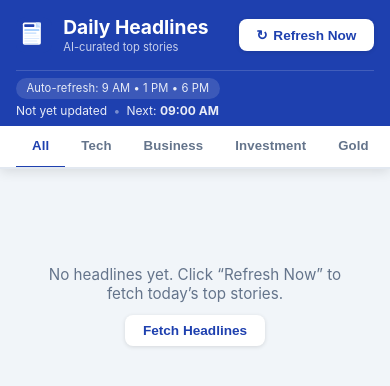
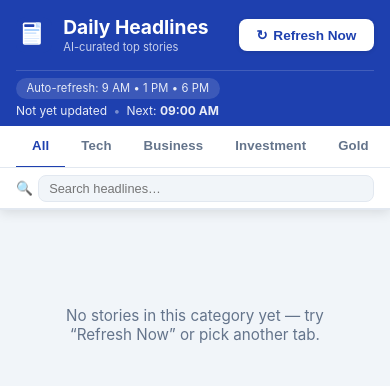
Before and after one commit to thejoprakash05-ops/multi-agent-newsletter, a Flask app: page / in a window 390 px wide. Shown: the top 386 px of the page. Run offline with Flask 3, Linux system fonts and the light colour scheme; data that the repository does not hold is empty.

Commit message:
Add search bar, star/save button, and Saved tab
- Search bar (right of tab row) filters by title, source, or why-it-matters;
  clears on Escape or the x button; works across all category tabs
- Star button on each card saves/unsaves to localStorage; persists across refreshes
- Saved tab shows all starred articles; removing a star removes it immediately
- Mobile: search bar drops below tabs and goes full-width

Co-Authored-By: Claude Sonnet 4.6 <noreply@anthropic.com>

```diff
--- a/static/app.js
+++ b/static/app.js
@@ -1,6 +1,6 @@
 "use strict";
 
-// ── Easy to configure: add / remove / reorder category tabs here ───────────
+// ── Category tabs ─────────────────────────────────────────────────────────────
 const CATEGORIES = [
     { id: "all",           label: "All" },
     { id: "tech",          label: "Tech" },
@@ -13,6 +13,7 @@ const CATEGORIES = [
     { id: "tennis",        label: "Tennis" },
     { id: "eda",           label: "EDA" },
     { id: "semiconductor", label: "Semiconductor" },
+    { id: "saved",         label: "★ Saved" },
 ];
 
 // Must match REFRESH_TIMES in config.py
@@ -44,15 +45,15 @@ const MAX_PER_TAB = 12;   // must match MAX_PER_CATEGORY in config.py
 let currentUpdatedAt = null;
 let allHeadlines     = [];
 let currentCategory  = "all";
+let searchQuery      = "";
 
-// ── Helpers ──────────────────────────────────────────────────────────────────
+// ── Helpers ───────────────────────────────────────────────────────────────────
 
 function getCategoryStyle(category) {
     const key = (category || "other").toLowerCase().split(/[|\/]/)[0].trim();
     return CATEGORY_STYLES[key] || CATEGORY_STYLES.other;
 }
 
-// Case-insensitive exact match — "Semiconductor" matches tab id "semiconductor"
 function matchesCategory(category, tabId) {
     if (tabId === "all") return true;
     return (category || "other").toLowerCase().trim() === tabId.toLowerCase().trim();
@@ -90,7 +91,7 @@ function hide(id) { document.getElementById(id).classList.add("hidden"); }
 
 function setStatus(activeId) {
     ["status-loading", "status-refreshing", "status-error",
-     "status-empty", "status-no-cat", "headlines-grid"]
+     "status-empty", "status-no-cat", "status-no-saved", "headlines-grid"]
         .forEach(id => hide(id));
     show(activeId);
 }
@@ -103,6 +104,43 @@ function updateMeta(updatedAt) {
         getNextRefreshTime().toLocaleTimeString(undefined, { hour: "2-digit", minute: "2-digit" });
 }
 
+// ── Saved articles (localStorage) ────────────────────────────────────────────
+
+function getSaved() {
+    try { return JSON.parse(localStorage.getItem("savedArticles") || "{}"); }
+    catch { return {}; }
+}
+
+function isSaved(link) {
+    return !!getSaved()[link];
+}
+
+function setSaved(saved) {
+    localStorage.setItem("savedArticles", JSON.stringify(saved));
+}
+
+function saveArticle(article) {
+    const saved = getSaved();
+    saved[article.link] = article;
+    setSaved(saved);
+}
+
+function unsaveArticle(link) {
+    const saved = getSaved();
+    delete saved[link];
+    setSaved(saved);
+}
+
+function toggleSave(link, article) {
+    if (isSaved(link)) {
+        unsaveArticle(link);
+        return false;
+    } else {
+        if (article) saveArticle(article);
+        return true;
+    }
+}
+
 // ── Category tabs ─────────────────────────────────────────────────────────────
 
 function renderTabs() {
@@ -110,7 +148,9 @@ function renderTabs() {
     nav.innerHTML = "";
     CATEGORIES.forEach(cat => {
         const btn = document.createElement("button");
-        btn.className   = "tab-btn" + (cat.id === currentCategory ? " active" : "");
+        btn.className = "tab-btn"
+            + (cat.id === currentCategory ? " active" : "")
+            + (cat.id === "saved" ? " tab-saved" : "");
         btn.textContent = cat.label;
         btn.dataset.id  = cat.id;
         btn.addEventListener("click", () => selectCategory(cat.id));
@@ -126,16 +166,53 @@ function selectCategory(id) {
     filterAndRender();
 }
 
+// ── Search ────────────────────────────────────────────────────────────────────
+
+function onSearch(value) {
+    searchQuery = value.trim();
+    document.getElementById("search-clear").classList.toggle("hidden", !searchQuery);
+    filterAndRender();
+}
+
+function clearSearch() {
+    searchQuery = "";
+    document.getElementById("search-input").value = "";
+    document.getElementById("search-clear").classList.add("hidden");
+    filterAndRender();
+}
+
 // ── Render ────────────────────────────────────────────────────────────────────
 
 function filterAndRender() {
-    const filtered = allHeadlines
-        .filter(h => matchesCategory(h.category, currentCategory))
+    // Pick source pool
+    let pool = currentCategory === "saved"
+        ? Object.values(getSaved())
+        : allHeadlines.filter(h => matchesCategory(h.category, currentCategory));
+
+    // Apply search
+    if (searchQuery) {
+        const q = searchQuery.toLowerCase();
+        pool = pool.filter(h =>
+            (h.title  || "").toLowerCase().includes(q) ||
+            (h.source || "").toLowerCase().includes(q) ||
+            (h.why    || "").toLowerCase().includes(q)
+        );
+    }
+
+    const filtered = pool
         .sort((a, b) => (a.rank || 0) - (b.rank || 0))
         .slice(0, MAX_PER_TAB);
 
     if (!filtered.length) {
-        setStatus(allHeadlines.length ? "status-no-cat" : "status-empty");
+        if (currentCategory === "saved" && !searchQuery) {
+            setStatus("status-no-saved");
+        } else {
+            const msg = searchQuery
+                ? `No results for &ldquo;${escapeHtml(searchQuery)}&rdquo;`
+                : "No stories in this category yet &mdash; try &ldquo;Refresh Now&rdquo; or pick another tab.";
+            document.getElementById("status-no-cat-msg").innerHTML = msg;
+            setStatus("status-no-cat");
+        }
         return;
     }
 
@@ -147,6 +224,7 @@ function filterAndRender() {
         card.className = "headline-card";
         card.style.setProperty("--card-accent",    style.accent);
         card.style.setProperty("--card-accent-bg", style.bg);
+
         card.innerHTML = `
             <div class="card-header">
                 <div class="rank-badge">${h.rank}</div>
@@ -156,9 +234,29 @@ function filterAndRender() {
             ${h.why ? `<p class="card-why">${escapeHtml(h.why)}</p>` : ""}
             <div class="card-footer">
                 <span class="source-tag">${escapeHtml(h.source || "")}</span>
-                ${h.link ? `<a href="${escapeHtml(h.link)}" class="read-link" target="_blank" rel="noopener">Read more &rarr;</a>` : ""}
+                <div class="card-actions">
+                    <button class="star-btn" aria-label="Save article"></button>
+                    ${h.link ? `<a href="${escapeHtml(h.link)}" class="read-link" target="_blank" rel="noopener">Read more &rarr;</a>` : ""}
+                </div>
             </div>
         `;
+
+        // Wire up star button without inline handlers
+        const starBtn = card.querySelector(".star-btn");
+        const updateStar = () => {
+            const saved = isSaved(h.link);
+            starBtn.textContent = saved ? "★" : "☆";
+            starBtn.title       = saved ? "Unsave" : "Save for later";
+            starBtn.classList.toggle("saved", saved);
+        };
+        updateStar();
+        starBtn.addEventListener("click", () => {
+            toggleSave(h.link, h);
+            updateStar();
+            // Remove card immediately when unsaving inside the Saved tab
+            if (currentCategory === "saved" && !isSaved(h.link)) filterAndRender();
+        });
+
         grid.appendChild(card);
     });
     setStatus("headlines-grid");
@@ -208,7 +306,6 @@ async function manualRefresh() {
     }
 }
 
-// Poll every 60 s to pick up scheduled background refreshes
 async function pollForUpdates() {
     try {
         const res = await fetch("/api/headlines");
@@ -227,6 +324,12 @@ document.addEventListener("DOMContentLoaded", () => {
     setStatus("status-loading");
     updateMeta(null);
     loadHeadlines();
+
+    const searchInput = document.getElementById("search-input");
+    searchInput.addEventListener("input",  e => onSearch(e.target.value));
+    searchInput.addEventListener("keydown", e => { if (e.key === "Escape") clearSearch(); });
+    document.getElementById("search-clear").addEventListener("click", clearSearch);
+
     setInterval(pollForUpdates, 60_000);
     setInterval(() => updateMeta(currentUpdatedAt), 30_000);
 });
--- a/static/style.css
+++ b/static/style.css
@@ -77,15 +77,22 @@ body {
 .header-meta { display: flex; align-items: center; gap: .4rem; }
 .sep { opacity: .45; }
 
-/* ── Category tab bar ─────────────────────────────────── */
-.category-tabs {
+/* ── Tabs + search row ────────────────────────────────── */
+.tabs-search-row {
     background: var(--surface);
     border-bottom: 2px solid var(--border);
     display: flex;
+    align-items: stretch;
+}
+
+.category-tabs {
+    flex: 1;
+    display: flex;
     overflow-x: auto;
     scrollbar-width: none;
-    padding: 0 2rem;
+    padding: 0 1rem 0 2rem;
     gap: 0;
+    min-width: 0;
 }
 .category-tabs::-webkit-scrollbar { display: none; }
 
@@ -94,7 +101,7 @@ body {
     background: none;
     border: none;
     border-bottom: 3px solid transparent;
-    margin-bottom: -2px;         /* sit flush on the bar's border */
+    margin-bottom: -2px;
     padding: .8rem 1rem;
     font-size: .825rem;
     font-weight: 600;
@@ -106,6 +113,55 @@ body {
 }
 .tab-btn:hover  { color: var(--text); }
 .tab-btn.active { color: var(--accent); border-bottom-color: var(--accent); }
+.tab-btn.tab-saved { color: #d97706; }
+.tab-btn.tab-saved.active { color: #d97706; border-bottom-color: #d97706; }
+
+/* ── Search bar ───────────────────────────────────────── */
+.search-wrap {
+    display: flex;
+    align-items: center;
+    gap: .3rem;
+    padding: .45rem .9rem;
+    border-left: 1px solid var(--border);
+    flex-shrink: 0;
+}
+
+.search-icon {
+    font-size: .85rem;
+    color: var(--text-muted);
+    pointer-events: none;
+    user-select: none;
+}
+
+.search-input {
+    border: 1px solid var(--border);
+    border-radius: 8px;
+    padding: .32rem .65rem;
+    font-size: .8rem;
+    width: 190px;
+    color: var(--text);
+    background: var(--bg);
+    outline: none;
+    transition: border-color .15s, box-shadow .15s;
+}
+.search-input:focus {
+    border-color: var(--accent);
+    box-shadow: 0 0 0 3px rgba(30,64,175,.1);
+}
+/* hide the native × in webkit */
+.search-input::-webkit-search-cancel-button { display: none; }
+
+.search-clear {
+    background: none;
+    border: none;
+    color: var(--text-muted);
+    font-size: 1rem;
+    cursor: pointer;
+    padding: 0 .1rem;
+    line-height: 1;
+    transition: color .15s;
+}
+.search-clear:hover { color: var(--text); }
 
 /* ── Buttons ──────────────────────────────────────────── */
 .btn-primary {
@@ -271,6 +327,27 @@ body {
     font-weight: 500;
 }
 
+.card-actions {
+    display: flex;
+    align-items: center;
+    gap: .6rem;
+}
+
+/* ── Star / save button ───────────────────────────────── */
+.star-btn {
+    background: none;
+    border: none;
+    cursor: pointer;
+    font-size: 1rem;
+    line-height: 1;
+    color: var(--text-muted);
+    padding: 0;
+    transition: color .15s, transform .15s;
+}
+.star-btn:hover          { color: #d97706; transform: scale(1.2); }
+.star-btn.saved          { color: #d97706; }
+.star-btn.saved:hover    { color: #b45309; transform: scale(1.1); }
+
 .read-link {
     font-size: .71rem;
     color: var(--accent);
@@ -282,10 +359,13 @@ body {
 
 /* ── Responsive ───────────────────────────────────────── */
 @media (max-width: 640px) {
-    .site-header    { padding: 0 1rem; }
-    .category-tabs  { padding: 0 1rem; }
-    .main-content   { padding: 1rem; }
-    .headlines-grid { grid-template-columns: 1fr; }
-    .header-top     { flex-wrap: wrap; gap: .6rem; }
-    .header-bar     { flex-direction: column; align-items: flex-start; gap: .3rem; }
+    .site-header        { padding: 0 1rem; }
+    .category-tabs      { padding: 0 .5rem 0 1rem; }
+    .main-content       { padding: 1rem; }
+    .headlines-grid     { grid-template-columns: 1fr; }
+    .header-top         { flex-wrap: wrap; gap: .6rem; }
+    .header-bar         { flex-direction: column; align-items: flex-start; gap: .3rem; }
+    .tabs-search-row    { flex-direction: column; align-items: stretch; }
+    .search-wrap        { border-left: none; border-top: 1px solid var(--border); padding: .4rem 1rem; }
+    .search-input       { width: 100%; }
 }
--- a/templates/index.html
+++ b/templates/index.html
@@ -35,7 +35,15 @@
         </div>
     </header>
 
-    <nav id="category-tabs" class="category-tabs" aria-label="Filter by category"></nav>
+    <div class="tabs-search-row">
+        <nav id="category-tabs" class="category-tabs" aria-label="Filter by category"></nav>
+        <div class="search-wrap">
+            <span class="search-icon">&#128269;</span>
+            <input id="search-input" class="search-input" type="search"
+                   placeholder="Search headlines&hellip;" autocomplete="off">
+            <button id="search-clear" class="search-clear hidden" aria-label="Clear search">&times;</button>
+        </div>
+    </div>
 </div>
 
 <main class="main-content">
@@ -56,7 +64,10 @@
         <button class="btn-primary" onclick="manualRefresh()" style="margin-top:.75rem">Fetch Headlines</button>
     </div>
     <div id="status-no-cat" class="status-panel hidden">
-        <p>No stories in this category yet &mdash; try &ldquo;Refresh Now&rdquo; or pick another tab.</p>
+        <p id="status-no-cat-msg">No stories in this category yet &mdash; try &ldquo;Refresh Now&rdquo; or pick another tab.</p>
+    </div>
+    <div id="status-no-saved" class="status-panel hidden">
+        <p>&#9733; No saved stories yet &mdash; click the star on any card to save it.</p>
     </div>
     <div id="headlines-grid" class="headlines-grid hidden"></div>
 </main>
```
